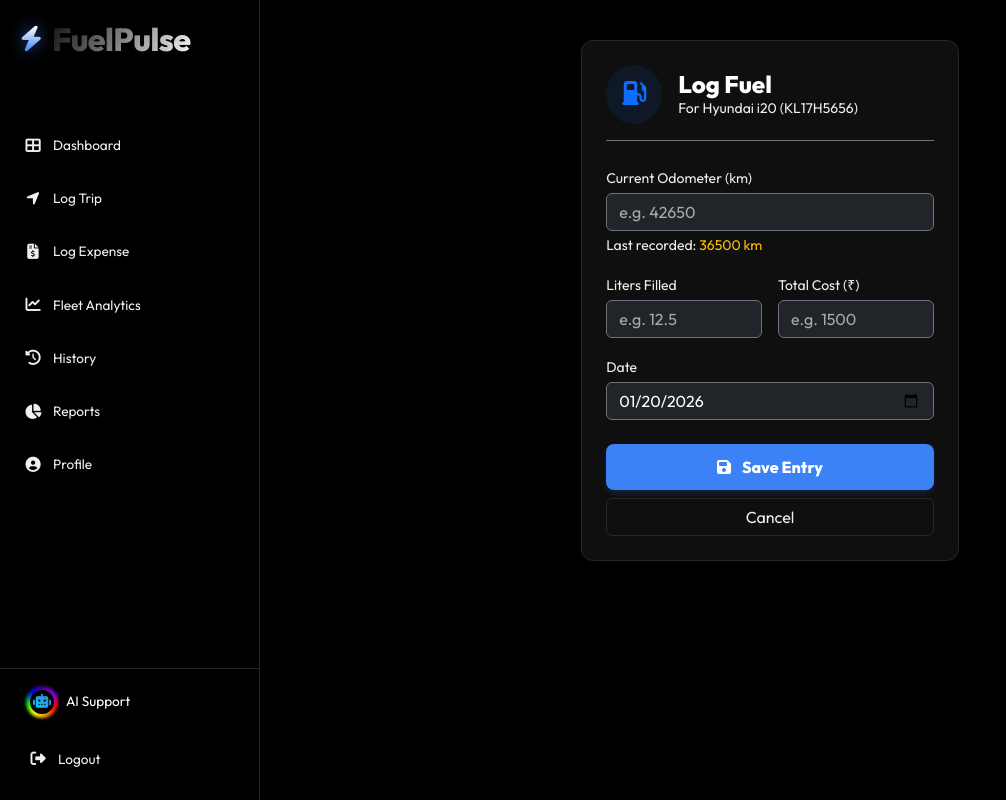
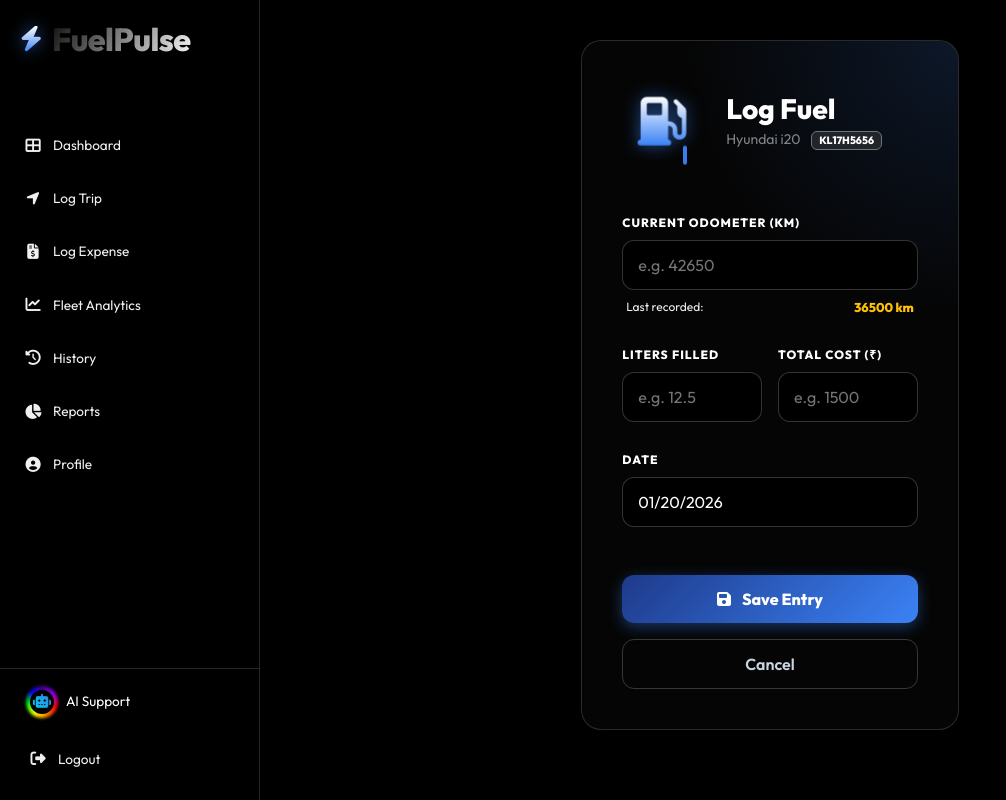
Before and after one commit to pssujith2005-hue/FuelPulse, a Django app: page /log-fuel/6/ in a window 1280 px wide. Shown: the whole page, without its empty margins (0-1006 px from the left). Run offline with Django 5.2, Linux system fonts and the light colour scheme; a user stored in the database is signed in; data comes from the database, SQL or seed files in the repository; both versions use the stored data as it was after the commit.

Commit message:
design change

```diff
--- a/templates/core/log_fuel.html
+++ b/templates/core/log_fuel.html
@@ -1,54 +1,239 @@
 {% extends 'base.html' %}
+{% load static %}
 
 {% block content %}
-<div class="row justify-content-center">
-    <div class="col-md-5">
-        <div class="stats-card">
-            <div class="d-flex align-items-center mb-4 border-bottom border-secondary pb-3">
-                <div class="rounded-circle bg-primary bg-opacity-10 p-3 me-3">
-                    <i class="fas fa-gas-pump text-primary fs-4"></i>
+<style>
+    /* --- SASSY LOG FUEL THEME (Blue/Black/White) --- */
+    :root {
+        --bg-pure: #000000;
+        --card-bg: #050505;
+        --glass-border: rgba(255, 255, 255, 0.15);
+        --sassy-blue: #3b82f6;
+        --gradient-blue: linear-gradient(135deg, #000000 0%, #1e3a8a 100%);
+        --text-glow: 0 0 10px rgba(59, 130, 246, 0.5);
+    }
+
+    body {
+        background-color: var(--bg-pure) !important;
+        font-family: 'Outfit', sans-serif;
+    }
+
+    /* --- ANIMATIONS --- */
+    @keyframes slideInUp {
+        from { opacity: 0; transform: translateY(20px); }
+        to { opacity: 1; transform: translateY(0); }
+    }
+
+    @keyframes pump-pulse {
+        0% { transform: scale(1); filter: drop-shadow(0 0 5px rgba(59, 130, 246, 0.5)); }
+        50% { transform: scale(1.05); filter: drop-shadow(0 0 15px rgba(59, 130, 246, 0.8)); }
+        100% { transform: scale(1); filter: drop-shadow(0 0 5px rgba(59, 130, 246, 0.5)); }
+    }
+
+    @keyframes fuel-flow {
+        0% { height: 0; opacity: 0; }
+        50% { height: 20px; opacity: 1; }
+        100% { height: 0; opacity: 0; transform: translateY(20px); }
+    }
+
+    .animate-entry {
+        animation: slideInUp 0.5s cubic-bezier(0.16, 1, 0.3, 1) forwards;
+        opacity: 0;
+    }
+
+    /* --- CARD STYLING --- */
+    .sassy-card {
+        background-color: var(--card-bg);
+        border: 1px solid var(--glass-border);
+        border-radius: 20px;
+        padding: 2.5rem;
+        position: relative;
+        overflow: hidden;
+        box-shadow: 0 10px 40px rgba(0,0,0,0.6);
+    }
+
+    /* Ambient Blue Glow */
+    .sassy-card::before {
+        content: '';
+        position: absolute;
+        top: -50%;
+        right: -50%;
+        width: 100%;
+        height: 100%;
+        background: radial-gradient(circle, rgba(59, 130, 246, 0.15) 0%, rgba(0,0,0,0) 70%);
+        transform: rotate(45deg);
+        pointer-events: none;
+        z-index: 0;
+    }
+
+    /* --- FORM ELEMENTS --- */
+    .form-label-sassy {
+        color: #94a3b8;
+        font-size: 0.75rem;
+        text-transform: uppercase;
+        letter-spacing: 1px;
+        font-weight: 700;
+        margin-bottom: 0.5rem;
+    }
+
+    .form-control-sassy {
+        background-color: #000 !important;
+        border: 1px solid rgba(255,255,255,0.2) !important;
+        color: white !important;
+        border-radius: 12px;
+        padding: 12px 15px;
+        font-weight: 500;
+        transition: all 0.3s ease;
+    }
+
+    .form-control-sassy:focus {
+        border-color: var(--sassy-blue) !important;
+        box-shadow: 0 0 0 3px rgba(59, 130, 246, 0.25) !important;
+        background-color: #050505 !important;
+    }
+
+    /* --- BUTTONS --- */
+    .btn-sassy-primary {
+        background: linear-gradient(135deg, #1e3a8a 0%, #3b82f6 100%);
+        border: none;
+        color: white;
+        font-weight: 700;
+        padding: 12px;
+        border-radius: 12px;
+        transition: 0.3s;
+        box-shadow: 0 4px 15px rgba(59, 130, 246, 0.4);
+    }
+
+    .btn-sassy-primary:hover {
+        transform: translateY(-2px);
+        box-shadow: 0 8px 25px rgba(59, 130, 246, 0.6);
+        color: white;
+    }
+
+    .btn-sassy-outline {
+        background: transparent;
+        border: 1px solid rgba(255,255,255,0.2);
+        color: #cbd5e1;
+        font-weight: 600;
+        padding: 12px;
+        border-radius: 12px;
+        transition: 0.3s;
+    }
+
+    .btn-sassy-outline:hover {
+        border-color: white;
+        color: white;
+        background: rgba(255,255,255,0.05);
+    }
+
+    /* --- ANIMATION CONTAINER --- */
+    .fuel-anim-container {
+        position: relative;
+        height: 80px;
+        width: 80px;
+        margin-right: 1.5rem;
+        display: flex;
+        justify-content: center;
+        align-items: center;
+    }
+
+    .pump-icon {
+        font-size: 3rem;
+        background: linear-gradient(180deg, #ffffff, #3b82f6);
+        -webkit-background-clip: text;
+        -webkit-text-fill-color: transparent;
+        animation: pump-pulse 3s ease-in-out infinite;
+        z-index: 2;
+    }
+
+    .fuel-drop {
+        position: absolute;
+        bottom: 10px;
+        right: 15px; /* Adjust based on icon shape */
+        width: 4px;
+        background-color: #3b82f6;
+        border-radius: 2px;
+        animation: fuel-flow 1.5s infinite;
+        z-index: 1;
+    }
+
+</style>
+
+<div class="row justify-content-center animate-entry">
+    <div class="col-md-6 col-lg-5">
+        <div class="sassy-card">
+
+            <!-- HEADER WITH ANIMATION -->
+            <div class="d-flex align-items-center mb-5 position-relative" style="z-index: 1;">
+                <div class="fuel-anim-container">
+                    <i class="fas fa-gas-pump pump-icon"></i>
+                    <div class="fuel-drop"></div>
                 </div>
                 <div>
-                    <h4 class="text-white fw-bold mb-0">Log Fuel</h4>
-                    <p class="text-muted small mb-0">For {{ vehicle.make }} {{ vehicle.model_name }} ({{ vehicle.license_plate }})</p>
+                    <h3 class="text-white fw-bold mb-1">Log Fuel</h3>
+                    <p class="text-white-50 small mb-0">
+                        {{ vehicle.make }} {{ vehicle.model_name }}
+                        <span class="badge bg-dark border border-secondary ms-2 text-white">{{ vehicle.license_plate }}</span>
+                    </p>
                 </div>
             </div>
 
-            <form method="post">
+            <form method="post" class="position-relative" style="z-index: 1;">
                 {% csrf_token %}
 
-                <div class="mb-3">
-                    <label class="text-muted small mb-1">Current Odometer (km)</label>
+                <!-- Odometer -->
+                <div class="mb-4">
+                    <label class="form-label-sassy">Current Odometer (km)</label>
                     {{ form.odometer_reading }}
-                    <div class="form-text text-muted small">
-                        Last recorded: <span class="text-warning">{{ vehicle.current_odometer }} km</span>
+                    <div class="d-flex justify-content-between mt-2 px-1">
+                        <small class="text-muted" style="font-size: 0.75rem;">Last recorded:</small>
+                        <small class="text-warning fw-bold" style="font-size: 0.8rem;">{{ vehicle.current_odometer }} km</small>
                     </div>
                 </div>
 
-                <div class="row g-3 mb-3">
+                <!-- Liters & Cost Row -->
+                <div class="row g-3 mb-4">
                     <div class="col-6">
-                        <label class="text-muted small mb-1">Liters Filled</label>
+                        <label class="form-label-sassy">Liters Filled</label>
                         {{ form.liters_filled }}
                     </div>
                     <div class="col-6">
-                        <label class="text-muted small mb-1">Total Cost (₹)</label>
+                        <label class="form-label-sassy">Total Cost (₹)</label>
                         {{ form.total_cost }}
                     </div>
                 </div>
 
-                <div class="mb-4">
-                    <label class="text-muted small mb-1">Date</label>
+                <!-- Date -->
+                <div class="mb-5">
+                    <label class="form-label-sassy">Date</label>
                     {{ form.date }}
                 </div>
 
-                <div class="d-grid gap-2">
-                    <button type="submit" class="btn btn-primary fw-bold">
+                <!-- Actions -->
+                <div class="d-grid gap-3">
+                    <button type="submit" class="btn-sassy-primary">
                         <i class="fas fa-save me-2"></i> Save Entry
                     </button>
-                    <a href="{% url 'dashboard' %}" class="btn btn-outline-secondary">Cancel</a>
+                    <a href="{% url 'dashboard' %}" class="btn-sassy-outline text-center text-decoration-none">
+                        Cancel
+                    </a>
                 </div>
             </form>
         </div>
     </div>
 </div>
+
+<script>
+    // Apply sassy classes to Django form widgets
+    document.addEventListener("DOMContentLoaded", function() {
+        const inputs = document.querySelectorAll('input, select, textarea');
+        inputs.forEach(input => {
+            input.classList.add('form-control-sassy');
+            // Remove default Bootstrap class if conflicting visually (optional)
+            input.classList.remove('form-control');
+            input.style.width = "100%";
+        });
+    });
+</script>
+
 {% endblock %}
```
Also changed, not shown: db.sqlite3.
